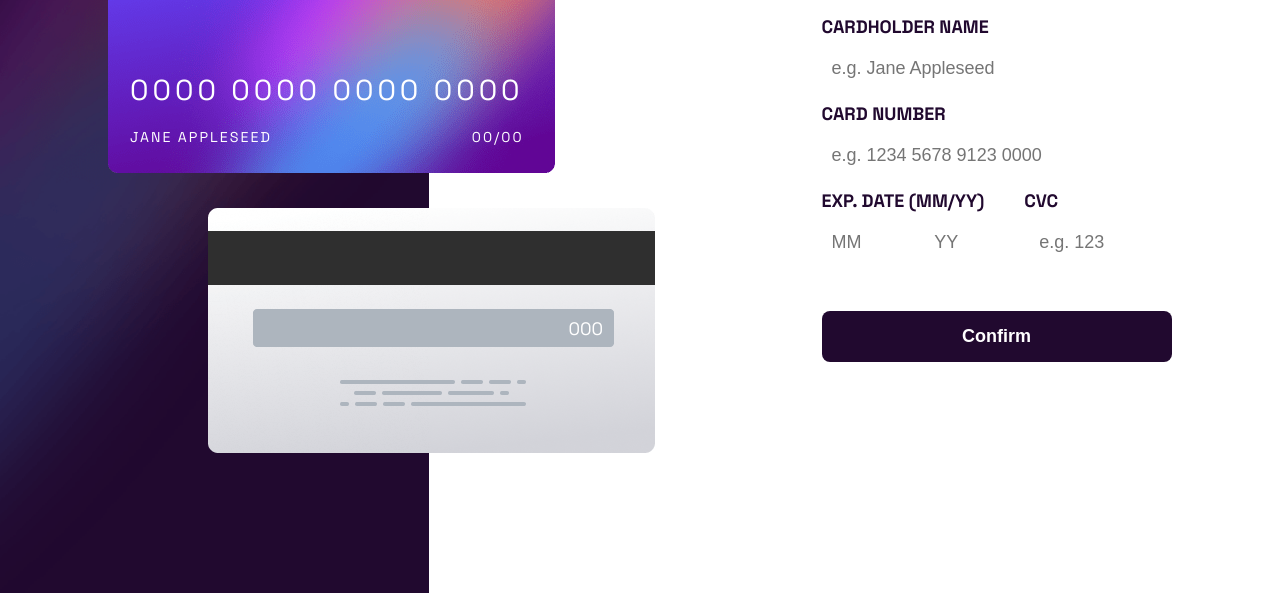
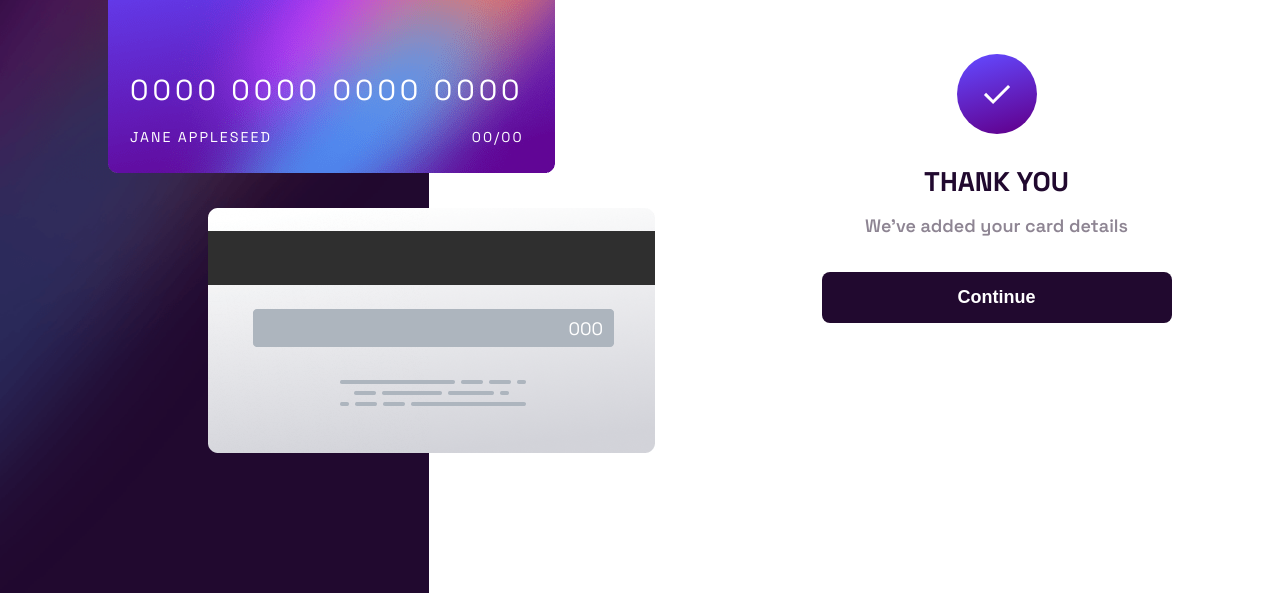
Before and after one commit to Erne1984/interactive-card-details-form, a plain HTML site: page index.html in a window 1280 px wide. Both pictures are taken after a click on the button "Confirm". Shown: the part 207-800 px from the top of the page. Drawn offline with Linux system fonts and the light colour scheme.

Commit message:
thanks message

```diff
--- a/index.html
+++ b/index.html
@@ -102,6 +102,23 @@
 
       <div class="form">
 
+        <div class="thanks-box display-none" id="box-thanks">
+          <div class="img-confirmation">
+            <img src="./images/icon-complete.svg">
+          </div>
+
+          <div class="">
+
+          </div>
+
+          <h2 class="thanks-title">THANK YOU</h2>
+
+          <div class="thanks-msg">We've added your card details</div>
+
+        </div>
+
+        <div id="box-forms">
+
           <div class="box-input">
             <label for="name" class="label">Cardholder Name</label>
             <input id="name" class="input-text" type="text" placeholder="e.g. Jane Appleseed">
@@ -110,7 +127,8 @@
 
           <div class="box-input">
             <label class="label">Card Number</label>
-          <input class="input-text" id="card-number" type="text" placeholder="e.g. 1234 5678 9123 0000" maxlength="16">
+            <input class="input-text" id="card-number" type="text" placeholder="e.g. 1234 5678 9123 0000"
+              maxlength="16">
             <small id="card-number-msg" class="error-msg"></small>
           </div>
 
@@ -141,6 +159,8 @@
 
           </div>
 
+        </div>
+
         <button class="btn" id="btn">Confirm</button>
 
       </div>
--- a/script.js
+++ b/script.js
@@ -23,10 +23,12 @@ const msgCvc = document.querySelector("#cvc-msg");
 const displayCvcDektop = document.querySelector("#display-cvc-desktop");
 const displayCvcMobile = document.querySelector("#display-cvc-mobile");
 
+const boxThanks = document.querySelector("#box-thanks");
+const boxForms = document.querySelector("#box-forms");
 
 const btn = document.querySelector("#btn");
 
-const inputs = document.querySelectorAll(".input-text");
+const errors = document.querySelectorAll(".error-msg");
 
 function errorMsg(input, msg) {
     input.style.border = "1px solid hsl(0, 100%, 66%)";
@@ -36,6 +38,14 @@ function errorMsg(input, msg) {
 function cleanInput(input, msg) {
     input.style.border = "";
     msg.innerHTML = "";
+}
+
+function cleanAll() {
+    inputCardNumber.value = "";
+    inputName.value = "";
+    inputMonth.value = "";
+    inputYear.value = "";
+    inputCvc.value = "";
 }
 
 function validatingName() {
@@ -134,8 +144,30 @@ function validatingCvc() {
 }
 
 btn.addEventListener("click", () => {
+    let allInputsValid = true;
 
+    errors.forEach((error) => {
+        if (!error.innerHTML == "") {
+            allInputsValid = false;
+            alert("fill the fields correctly!")
+        }
+    });
+
+    if (btn.innerHTML == "Continue") {
+        allInputsValid = false;
+        boxForms.classList.toggle("display-none");
+        boxThanks.classList.toggle("display-none");
+        btn.innerHTML = "Confirm";
+        cleanAll()
+    }
+
+    if (allInputsValid) {
+        boxForms.classList.toggle("display-none");
+        boxThanks.classList.toggle("display-none");
+        btn.innerHTML = "Continue";
+    }
 })
+
 inputName.addEventListener(("blur"), () => {
     validatingName()
 })
--- a/style.css
+++ b/style.css
@@ -19,6 +19,31 @@ html {
     font-size: 18px;
     max-width: 1440px;
 }
+
+/*box thanks*/
+
+.display-none {
+    display: none;
+}
+
+.img-confirmation {
+    text-align: center;
+}
+
+.thanks-title {
+    margin-top: 25px;
+    color: var(--Very-dark-violet);
+    text-align: center;
+}
+
+.thanks-msg {
+    margin-top: 15px;
+    color: var(--Dark-grayish-violet);
+    font-weight: 600;
+    text-align: center;
+}
+
+/*end box-thanks*/
 
 .container {
     display: flex;
```
Lines whose indentation alone changed are shown as unchanged.
